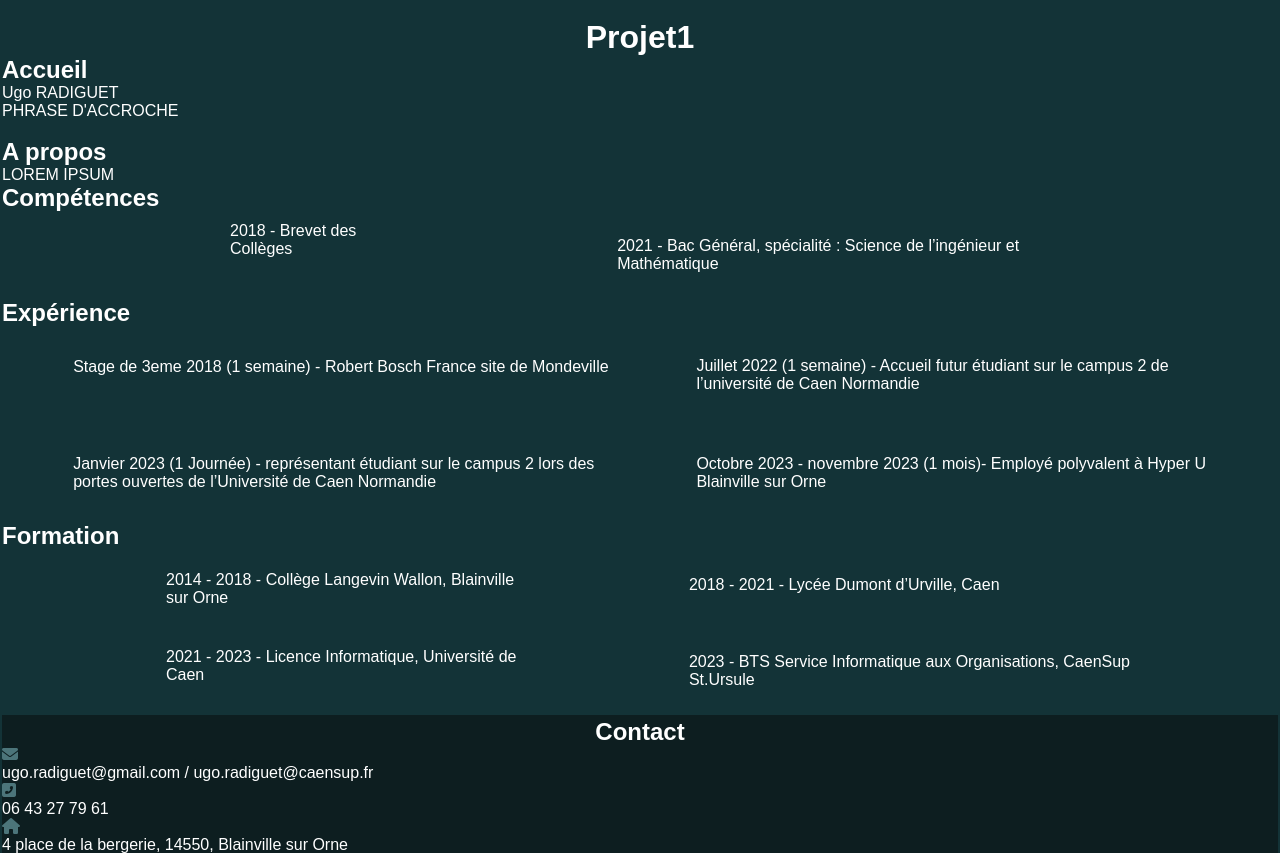
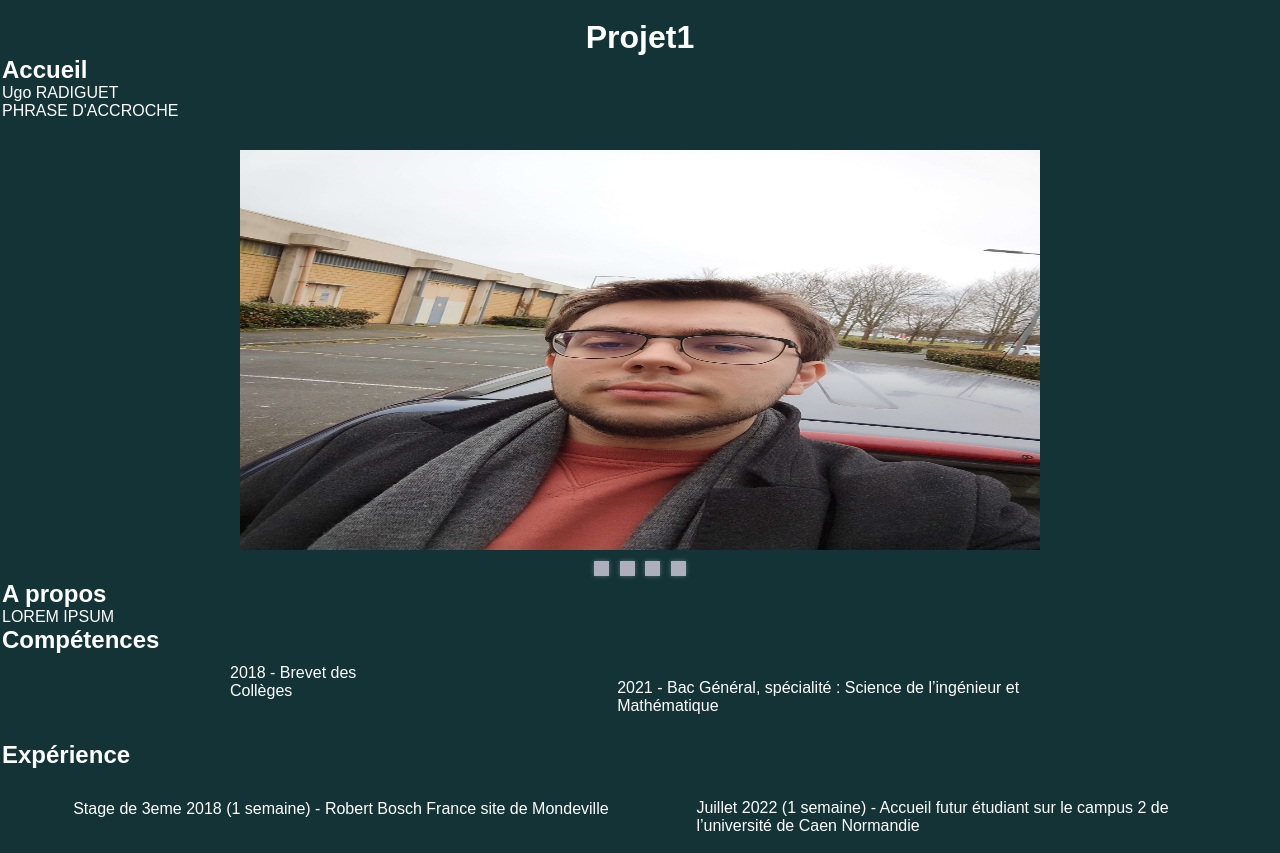
Before and after one commit to Uradiguet/Projet-AP-SLAM, a PHP site: page / in a window 1280 px wide. Shown: the part 82-935 px from the top of the page. Run offline with PHP 8.4, Linux system fonts and the light colour scheme; some libraries are stand-ins or nearby versions.

Commit message:
img de moi

```diff
--- a/Index.html
+++ b/Index.html
@@ -50,7 +50,30 @@
 			<h2 id="Accueil">Accueil</h1>
 			<p>Ugo RADIGUET</p>
 			<p>PHRASE D'ACCROCHE</p>
-			<img class="photo" src="">
+			<div class="slider">
+        <div class="slider-viewport">
+	        <div id="img1">
+	            <div id="img2">
+	            <div id="img3">
+	                <div id="img4">
+	                    <div class="slider-content">
+	                        <img src="./asset/img/pp.jpg" width="200px">
+	                        <img src="./asset/img/pp2.jpg" width="200px">
+	                        <img src="./asset/img/pp3.jpg" width="200px">
+	                        <img src="./asset/img/pp4.jpg" width="200px">
+	                    </div>
+	                </div>
+	            </div>
+	            </div>
+	        </div>
+        </div>
+        <div class="slider-nav">
+        <a href="#img1"></a>
+        <a href="#img2"></a>
+        <a href="#img3"></a>
+        <a href="#img4"></a>
+        </div>
+    </div>
 		</div>
 
 		<div class="A-propos">
--- a/asset/style.css
+++ b/asset/style.css
@@ -73,3 +73,57 @@ h1{
 	text-align: center;
 	padding-top: 0.25%;
 }
+
+.slider {
+  width: 800px;
+  margin: 30px auto;
+  position: relative;
+}
+.slider-viewport {
+  width: 800px;
+  height: 400px;
+  overflow: hidden;
+}
+.slider-content {
+  display: grid;
+  grid-auto-flow: column;
+  -webkit-transition: 1s all;
+  transition: 1s all;
+}
+.slider-content img {
+  width: 800px;
+  height: 400px;
+}
+.slider-nav {
+  position: absolute;
+  width: 100%;
+  bottom: -30px;
+  margin-top: 10px;
+  text-align: center;
+}
+.slider-nav a {
+  -webkit-box-shadow: 0px 0px 5px 0px rgba(255, 255, 255, 0.3);
+          box-shadow: 0px 0px 5px 0px rgba(255, 255, 255, 0.3);
+  display: inline-block;
+  background-color: #adafbc;
+  width: 15px;
+  height: 15px;
+  margin: 0 3px;
+}
+.slider-nav a:hover {
+  background-color: #fff;
+  -webkit-box-shadow: 0px 0px 5px 0px rgba(255, 255, 255, 0.8);
+          box-shadow: 0px 0px 5px 0px rgba(255, 255, 255, 0.8);
+}
+#img2:target .slider-content {
+  -webkit-transform: translateX(-800px);
+          transform: translateX(-800px);
+}
+#img3:target .slider-content {
+  -webkit-transform: translateX(-1600px);
+          transform: translateX(-1600px);
+}
+#img4:target .slider-content {
+  -webkit-transform: translateX(-2400px);
+          transform: translateX(-2400px);
+}
```
Also changed, not shown: asset/img/pp.jpg (added), asset/img/pp2.jpg (added), asset/img/pp3.jpg (added), asset/img/pp4.jpg (added).
